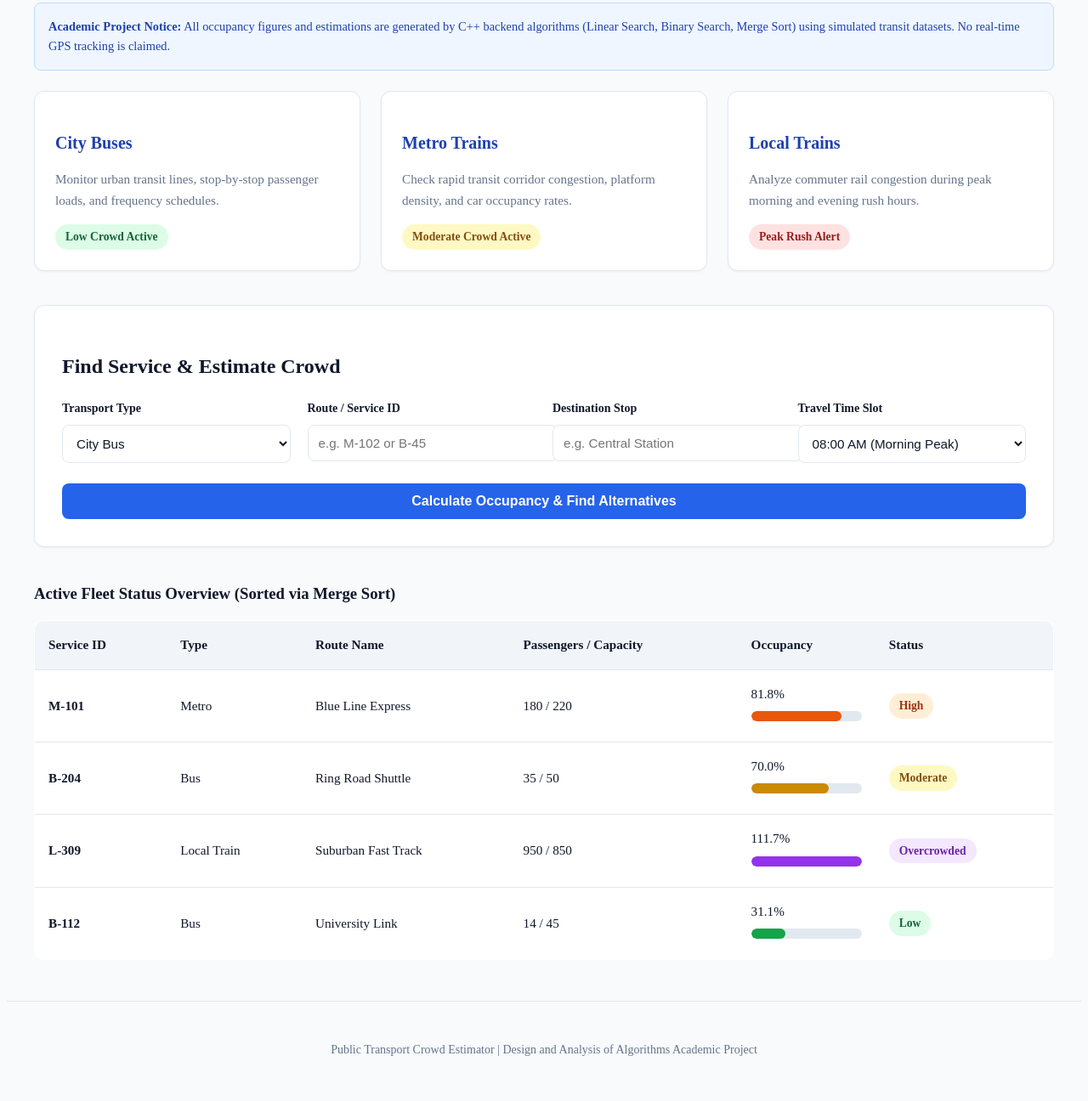
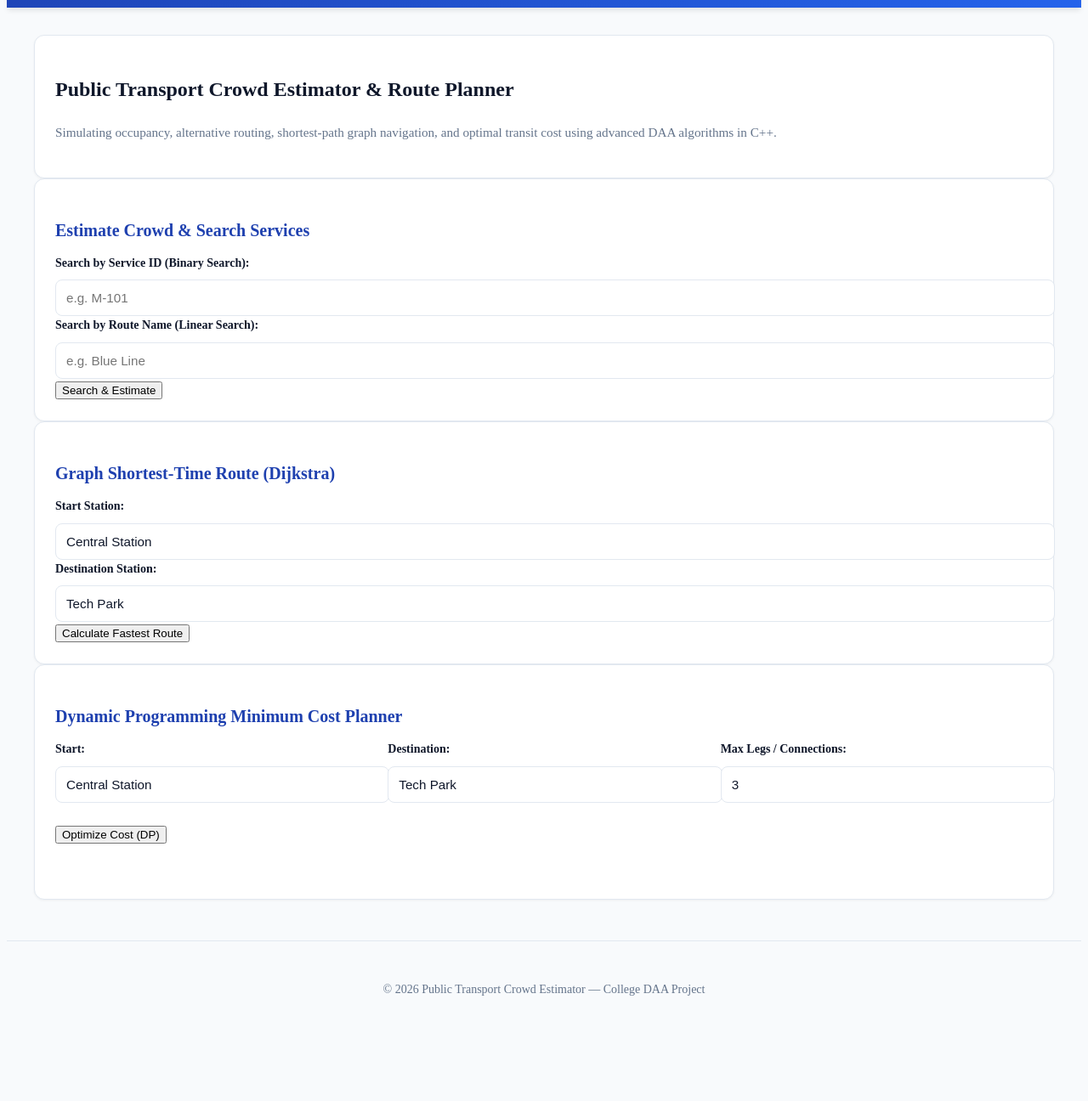
Before and after one commit to tmr0716/Public-Transport-Crowd-Estimator, a plain HTML site: page index.html in a window 1280 px wide. Shown: the part 225-1521 px from the top of the page at 85% size. Drawn offline with Linux system fonts and the light colour scheme.

Commit message:
Refactor index.html for improved structure and content
Updated the title and modified the header structure. Enhanced the main content with new sections for crowd estimation and route planning.

```diff
--- a/index.html
+++ b/index.html
@@ -3,150 +3,85 @@
 <head>
     <meta charset="UTF-8">
     <meta name="viewport" content="width=device-width, initial-scale=1.0">
-    <title>Public Transport Crowd Estimator — DAA Project</title>
+    <title>Public Transport Crowd Estimator</title>
     <link rel="stylesheet" href="style.css">
 </head>
 <body>
-    <header>
-        <div class="nav-container">
-            <div class="logo-area">
+    <header class="navbar">
+        <div class="container nav-content">
             <h1>TransitCrowd DAA</h1>
-                <p>Public Transport Occupancy Estimator & Alternative Route Finder</p>
-            </div>
             <nav>
-                <ul>
-                    <li><a href="index.html" class="active">Dashboard</a></li>
-                    <li><a href="results.html">Live Status</a></li>
-                    <li><a href="algorithms.html">DAA Algorithms</a></li>
-                </ul>
+                <a href="/" class="active">Dashboard</a>
+                <a href="/algorithms">DAA Algorithms</a>
             </nav>
         </div>
     </header>
 
-    <div class="container">
-        <!-- Notice about Simulation & Architecture -->
-        <div class="notice-box">
-            <strong>Academic Project Notice:</strong> All occupancy figures and estimations are generated by C++ backend algorithms (Linear Search, Binary Search, Merge Sort) using simulated transit datasets. No real-time GPS tracking is claimed.
+    <main class="container my-5">
+        <section class="hero card text-center mb-4">
+            <h2>Public Transport Crowd Estimator & Route Planner</h2>
+            <p>Simulating occupancy, alternative routing, shortest-path graph navigation, and optimal transit cost using advanced DAA algorithms in C++.</p>
+        </section>
+
+        <div class="grid-2">
+            <!-- Crowd Estimation Form -->
+            <div class="card">
+                <h3>Estimate Crowd & Search Services</h3>
+                <form action="/results" method="GET">
+                    <div class="form-group">
+                        <label for="serviceId">Search by Service ID (Binary Search):</label>
+                        <input type="text" id="serviceId" name="serviceId" placeholder="e.g. M-101">
+                    </div>
+                    <div class="form-group">
+                        <label for="route">Search by Route Name (Linear Search):</label>
+                        <input type="text" id="route" name="route" placeholder="e.g. Blue Line">
+                    </div>
+                    <button type="submit" class="btn">Search & Estimate</button>
+                </form>
             </div>
 
-        <!-- Transport Category Cards -->
-        <div class="grid-3">
+            <!-- Graph Dijkstra Shortest Path Form -->
             <div class="card">
-                <h3>City Buses</h3>
-                <p>Monitor urban transit lines, stop-by-stop passenger loads, and frequency schedules.</p>
-                <span class="badge badge-low">Low Crowd Active</span>
+                <h3>Graph Shortest-Time Route (Dijkstra)</h3>
+                <form action="/dijkstra" method="GET">
+                    <div class="form-group">
+                        <label for="start">Start Station:</label>
+                        <input type="text" id="start" name="start" value="Central Station">
                     </div>
-            <div class="card">
-                <h3>Metro Trains</h3>
-                <p>Check rapid transit corridor congestion, platform density, and car occupancy rates.</p>
-                <span class="badge badge-moderate">Moderate Crowd Active</span>
+                    <div class="form-group">
+                        <label for="end">Destination Station:</label>
+                        <input type="text" id="end" name="end" value="Tech Park">
                     </div>
-            <div class="card">
-                <h3>Local Trains</h3>
-                <p>Analyze commuter rail congestion during peak morning and evening rush hours.</p>
-                <span class="badge badge-very-high">Peak Rush Alert</span>
+                    <button type="submit" class="btn">Calculate Fastest Route</button>
+                </form>
             </div>
         </div>
 
-        <!-- Search & Estimation Form -->
-        <section class="search-section">
-            <h2>Find Service & Estimate Crowd</h2>
-            <form action="/results" method="GET">
-                <div class="form-grid">
+        <!-- Dynamic Programming Form -->
+        <div class="card mt-4">
+            <h3>Dynamic Programming Minimum Cost Planner</h3>
+            <form action="/dp" method="GET" class="grid-3">
                 <div class="form-group">
-                        <label for="transport_type">Transport Type</label>
-                        <select id="transport_type" name="transport_type">
-                            <option value="Bus">City Bus</option>
-                            <option value="Metro">Metro Train</option>
-                            <option value="Local">Local Commuter Train</option>
-                        </select>
+                    <label for="dp-start">Start:</label>
+                    <input type="text" id="dp-start" name="start" value="Central Station">
                 </div>
                 <div class="form-group">
-                        <label for="route_id">Route / Service ID</label>
-                        <input type="text" id="route_id" name="route_id" placeholder="e.g. M-102 or B-45" required>
+                    <label for="dp-end">Destination:</label>
+                    <input type="text" id="dp-end" name="end" value="Tech Park">
                 </div>
                 <div class="form-group">
-                        <label for="destination">Destination Stop</label>
-                        <input type="text" id="destination" name="destination" placeholder="e.g. Central Station" required>
+                    <label for="legs">Max Legs / Connections:</label>
+                    <input type="number" id="legs" name="legs" value="3" min="1" max="5">
                 </div>
-                    <div class="form-group">
-                        <label for="time_slot">Travel Time Slot</label>
-                        <select id="time_slot" name="time_slot">
-                            <option value="08:00">08:00 AM (Morning Peak)</option>
-                            <option value="12:00">12:00 PM (Midday)</option>
-                            <option value="17:30">05:30 PM (Evening Peak)</option>
-                            <option value="21:00">09:00 PM (Night)</option>
-                        </select>
+                <div style="grid-column: span 3;">
+                    <button type="submit" class="btn">Optimize Cost (DP)</button>
                 </div>
+            </form>
         </div>
-                <button type="submit" class="btn-primary">Calculate Occupancy & Find Alternatives</button>
-            </form>
-        </section>
+    </main>
 
-        <!-- Dataset Summary Table -->
-        <h3 style="margin-bottom: 1rem;">Active Fleet Status Overview (Sorted via Merge Sort)</h3>
-        <table>
-            <thead>
-                <tr>
-                    <th>Service ID</th>
-                    <th>Type</th>
-                    <th>Route Name</th>
-                    <th>Passengers / Capacity</th>
-                    <th>Occupancy</th>
-                    <th>Status</th>
-                </tr>
-            </thead>
-            <tbody>
-                <tr>
-                    <td><strong>M-101</strong></td>
-                    <td>Metro</td>
-                    <td>Blue Line Express</td>
-                    <td>180 / 220</td>
-                    <td>
-                        81.8%
-                        <div class="progress-bar-bg"><div class="progress-bar-fill" style="width: 81.8%; background: #ea580c;"></div></div>
-                    </td>
-                    <td><span class="badge badge-high">High</span></td>
-                </tr>
-                <tr>
-                    <td><strong>B-204</strong></td>
-                    <td>Bus</td>
-                    <td>Ring Road Shuttle</td>
-                    <td>35 / 50</td>
-                    <td>
-                        70.0%
-                        <div class="progress-bar-bg"><div class="progress-bar-fill" style="width: 70%; background: #ca8a04;"></div></div>
-                    </td>
-                    <td><span class="badge badge-moderate">Moderate</span></td>
-                </tr>
-                <tr>
-                    <td><strong>L-309</strong></td>
-                    <td>Local Train</td>
-                    <td>Suburban Fast Track</td>
-                    <td>950 / 850</td>
-                    <td>
-                        111.7%
-                        <div class="progress-bar-bg"><div class="progress-bar-fill" style="width: 100%; background: #9333ea;"></div></div>
-                    </td>
-                    <td><span class="badge badge-overcrowded">Overcrowded</span></td>
-                </tr>
-                <tr>
-                    <td><strong>B-112</strong></td>
-                    <td>Bus</td>
-                    <td>University Link</td>
-                    <td>14 / 45</td>
-                    <td>
-                        31.1%
-                        <div class="progress-bar-bg"><div class="progress-bar-fill" style="width: 31.1%; background: #16a34a;"></div></div>
-                    </td>
-                    <td><span class="badge badge-low">Low</span></td>
-                </tr>
-            </tbody>
-        </table>
-    </div>
-
-    <footer>
-        <p>Public Transport Crowd Estimator | Design and Analysis of Algorithms Academic Project</p>
+    <footer class="text-center py-4">
+        <p>&copy; 2026 Public Transport Crowd Estimator — College DAA Project</p>
     </footer>
 </body>
 </html>
```
Lines whose indentation alone changed are shown as unchanged.
